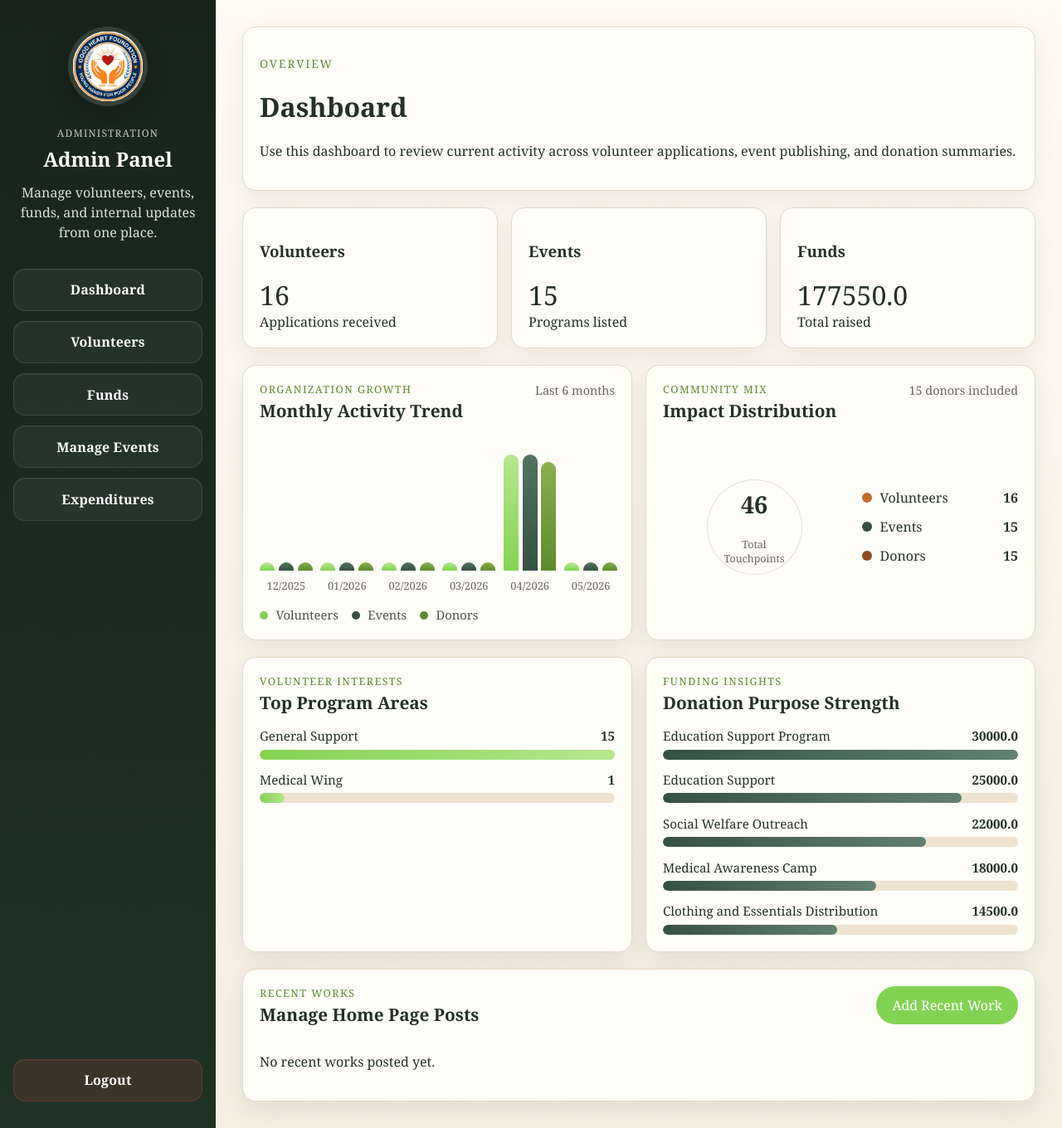
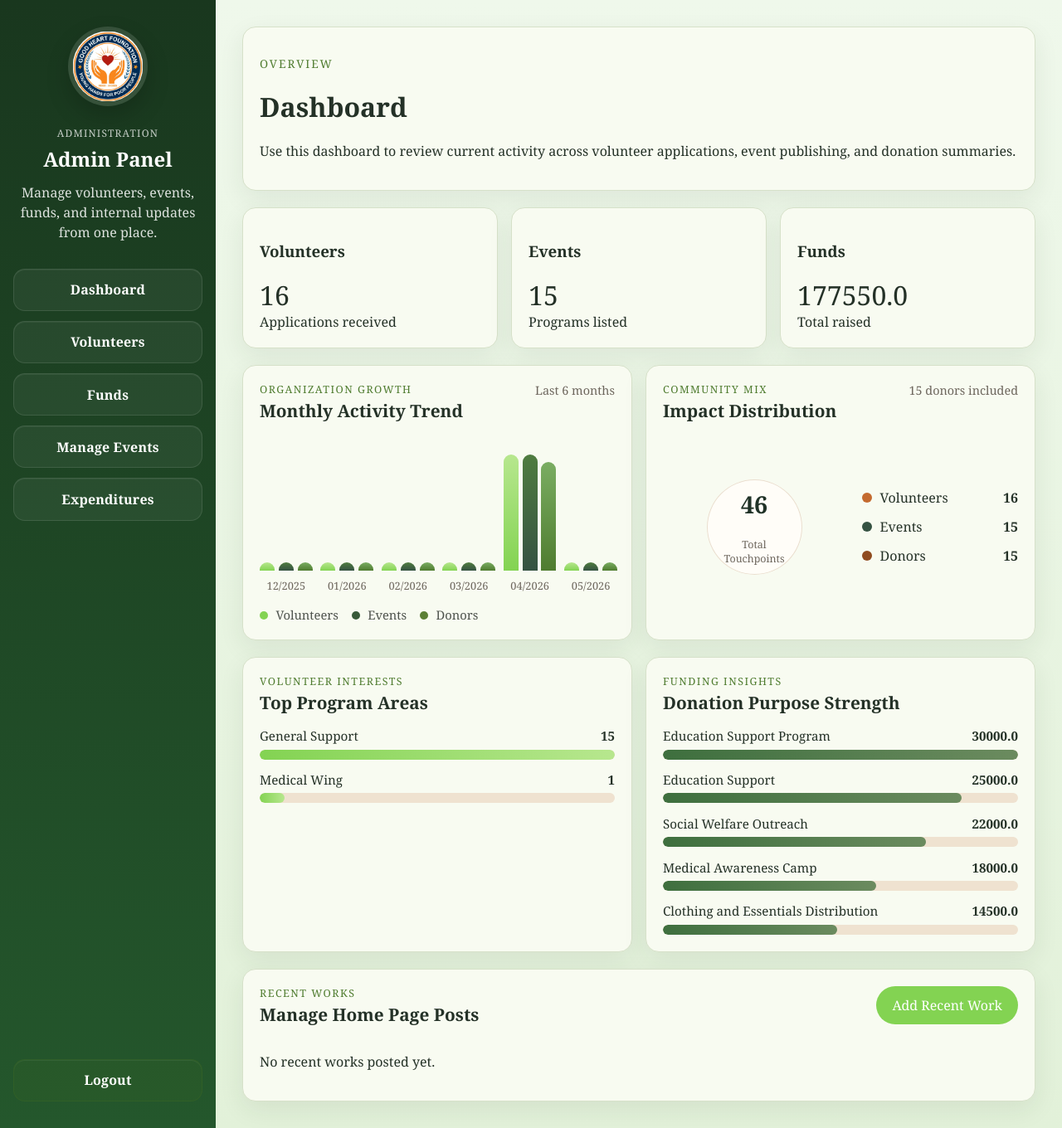
Before and after one commit to BShivaji/GoodHeartFoundation, a Flask app: page /admin/dashboard in a window 1280 px wide. Shown: the whole page at 83% size. Run offline with Flask 3, Linux system fonts and the light colour scheme; data comes from the database, SQL or seed files in the repository; data that the repository does not hold is empty.

Commit message:
Finalize Color Change Request

```diff
--- a/static/css/admin.css
+++ b/static/css/admin.css
@@ -5,7 +5,7 @@
 }
 
 .admin-sidebar {
-    background: linear-gradient(180deg, #16241c 0%, #203227 100%);
+    background: linear-gradient(180deg, #19371e 0%, #24572c 100%);
     color: #fff;
     padding: 2rem 1rem;
     display: flex;
@@ -93,8 +93,8 @@
 }
 
 .admin-sidebar__button--danger {
-    background: rgba(182, 69, 53, 0.18);
-    border-color: rgba(182, 69, 53, 0.32);
+    background: rgba(65, 107, 36, 0.18);
+    border-color: rgba(65, 107, 36, 0.32);
 }
 
 .admin-sidebar__button--danger:hover,
@@ -259,11 +259,11 @@
 }
 
 .growth-chart__bar--events {
-    background: linear-gradient(180deg, #527360 0%, #355242 100%);
+    background: linear-gradient(180deg, #4f7c40 0%, #355242 100%);
 }
 
 .growth-chart__bar--donors {
-    background: linear-gradient(180deg, #8ab04c 0%, var(--accent-dark) 100%);
+    background: linear-gradient(180deg, #7aad62 0%, var(--accent-dark) 100%);
 }
 
 .growth-chart__label {
@@ -393,7 +393,7 @@
 }
 
 .insight-bars__fill--fund {
-    background: linear-gradient(90deg, #355242 0%, #62806f 100%);
+    background: linear-gradient(90deg, #3e6f3e 0%, #6b8b5f 100%);
 }
 
 .recent-work-admin-list {
--- a/static/css/gallery.css
+++ b/static/css/gallery.css
@@ -2,6 +2,6 @@
     width: 100%;
     border-radius: 14px;
     display: block;
-    background: #eadfce;
+    background: #d8e7c6;
     min-height: 180px;
 }
--- a/static/css/style.css
+++ b/static/css/style.css
@@ -1,17 +1,17 @@
 :root {
-    --bg: #f8f4ed;
-    --surface: #fffdf8;
+    --bg: #edf7e9;
+    --surface: #f8fbf1;
     --text: #243127;
     --accent: #83D352;
-    --accent-dark: #5d8b2d;
-    --border: #e6d8c7;
+    --accent-dark: #4f7c2f;
+    --border: #d6e1c9;
 }
 
 body {
     margin: 0;
     font-family: Georgia, serif;
     color: var(--text);
-    background: linear-gradient(180deg, #fffaf2 0%, #f5ede0 100%);
+    background: linear-gradient(180deg, #eff8eb 0%, #e2f1d9 100%);
 }
 
 *, *::before, *::after {
```
Also changed, not shown: other parts of static/css/admin.css (+12 -12 lines), other parts of static/css/style.css (+26 -21 lines), static/css/volunteer.css (+4 -4 lines).
